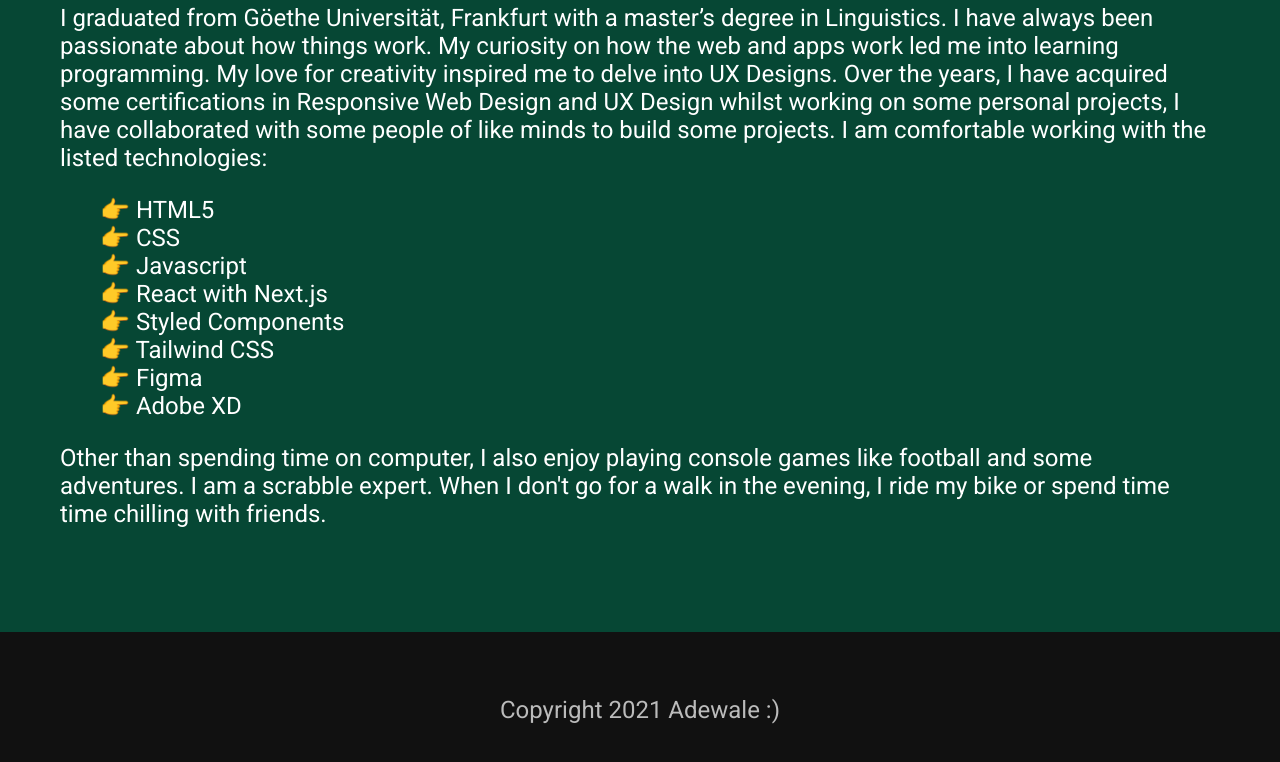
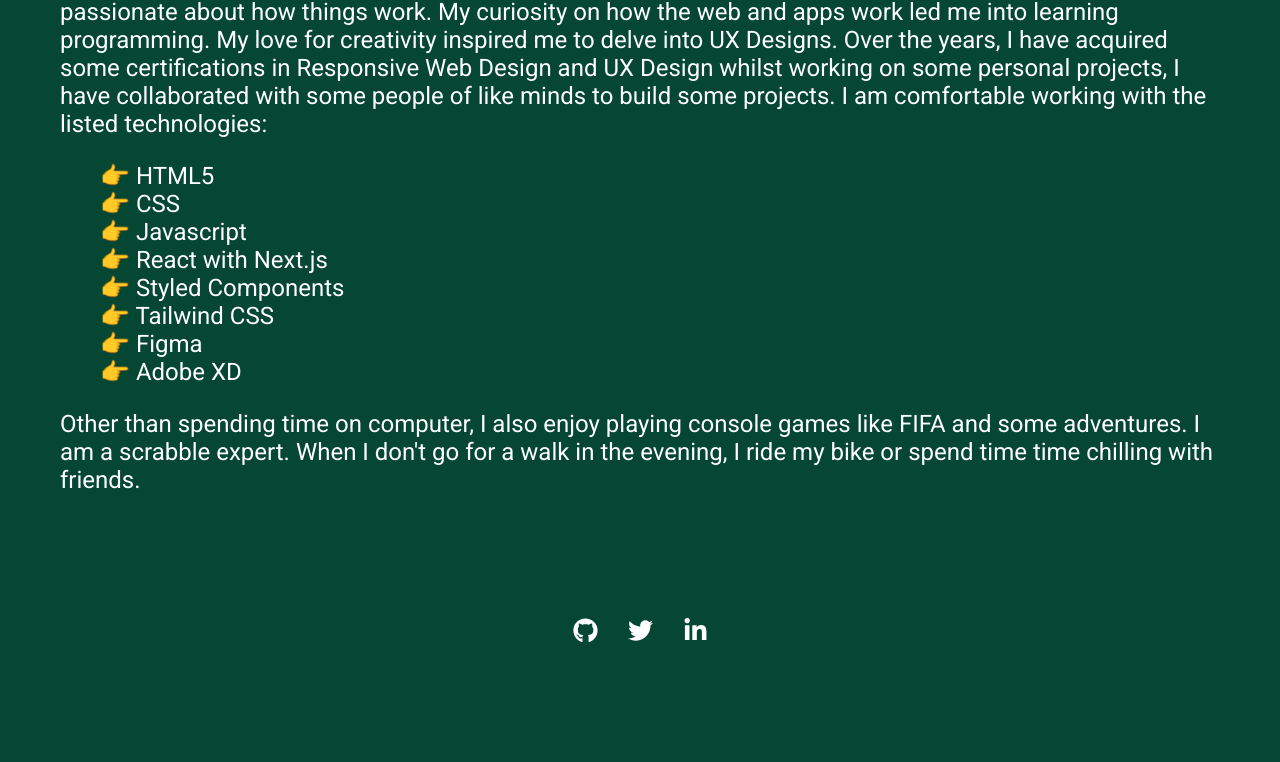
Before and after one commit to Abby-Wale/Abby-Wale.github.io, a Next.js app: page /about in a window 1280 px wide. Shown: the part 472-1234 px from the top of the page. After the commit the page ends 1141 px from the top, so only its background shows below. Built offline with nearby package versions, Linux system fonts and the light colour scheme.

Commit message:
case study added

```diff
--- a/components/Layout.js
+++ b/components/Layout.js
@@ -1,5 +1,7 @@
 import Link from "next/link";
 import Navbar from "./Navigation";
+import { FaGithub, FaLinkedinIn, FaTwitter } from "react-icons/fa";
+import styled from "@emotion/styled";
 
 export default function Layout({ children }) {
   return (
@@ -12,16 +14,50 @@
               <span>User Experience</span>
               <span>Design</span>
             </h1>
-            <h2>Spread The Joy</h2>
+            {/* <h3>enjoy it</h3> */}
           </a>
         </Link>
       </header>
 
       <div className="page-content">{children}</div>
 
-      <footer>
-        <p>Copyright 2021 Adewale :)</p>
-      </footer>
+      <Footer>
+        <a
+          href="https://github.com/princehaybee"
+          target="_blank"
+          rel="noopener noreferrer"
+        >
+          <FaGithub color="#fff" />
+        </a>
+        <a
+          href="https://twitter.com/bornriches"
+          target="_blank"
+          rel="noopener noreferrer"
+        >
+          <FaTwitter color="#fff" />
+        </a>
+        <a
+          href="https://www.linkedin.com/in/waleabiola/"
+          target="_blank"
+          rel="noopener noreferrer"
+        >
+          <FaLinkedinIn color="#fff" />
+        </a>
+      </Footer>
     </div>
   );
 }
+
+export const Footer = styled.div`
+  display: block;
+  text-align: center;
+  padding: 20px 0;
+
+  left: 0;
+  bottom: 0;
+  a {
+    text-decoration: none;
+    font-size: 25px;
+    margin: 0 15px;
+  }
+`;
--- a/components/Navigation.js
+++ b/components/Navigation.js
@@ -11,7 +11,7 @@
       <LeftNav>
         <Link href="/" passHref>
           <LeftAnchor onClick={() => updateShowmenu(!showmenu)}>
-            <span>ABIOLA</span>
+            <span>Home</span>
           </LeftAnchor>
         </Link>
         <button onClick={() => updateShowmenu(!showmenu)}>
@@ -31,9 +31,9 @@
           </RightAnchor>
         </Link> */}
 
-        <Link href="/resume" passHref>
+        <Link href="AdewaleAbiolaResume.pdf">
           <RightAnchor onClick={() => updateShowmenu(!showmenu)}>
-            <span>Resume</span>
+            <a target="_blank">Resume</a>
           </RightAnchor>
         </Link>
       </RightNav>
--- a/package.json
+++ b/package.json
@@ -13,6 +13,7 @@
     "@react-pdf-viewer/core": "^2.9.1",
     "contentful": "^8.4.2",
     "next": "10.0.8",
+    "preview-office-docs": "^1.0.2",
     "react": "17.0.1",
     "react-dom": "17.0.1",
     "react-icons": "^4.2.0",
--- a/pages/about.js
+++ b/pages/about.js
@@ -25,9 +25,9 @@
             <li>👉 Adobe XD</li>
           </ul>
           Other than spending time on computer, I also enjoy playing console
-          games like football and some adventures. I am a scrabble expert. When
-          I don't go for a walk in the evening, I ride my bike or spend time
-          time chilling with friends.
+          games like FIFA and some adventures. I am a scrabble expert. When I
+          don't go for a walk in the evening, I ride my bike or spend time time
+          chilling with friends.
         </p>
       </Section>
     </Main>
```
Also changed, not shown: components/CaseCard.js (+6 -7 lines), pages/designs/[slug].js (+27 -17 lines), pages/resume.js (+25 -2 lines), 1 other file (tests, documents, lock files or other folders).
